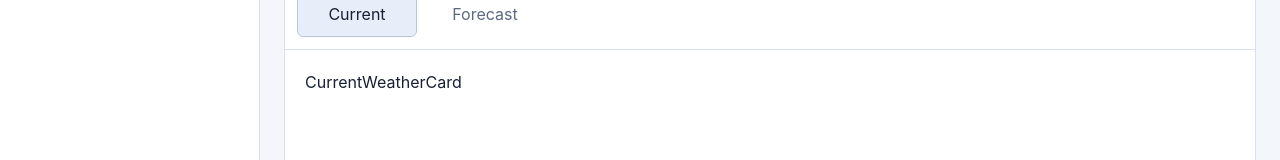
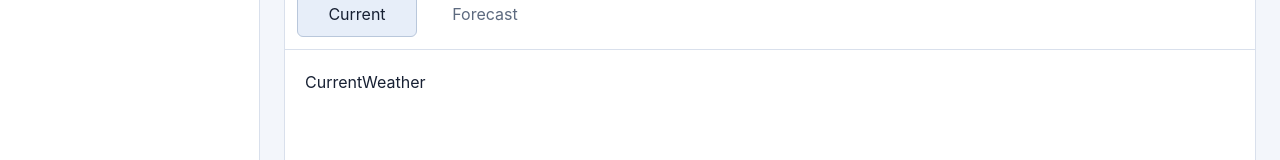
Before and after one commit to tihomirov/tg-weather, a React (Vite) app: page / in a window 1280 px wide. Shown: the part 132-292 px from the top of the page. Built offline with nearby package versions, Linux system fonts and the light colour scheme.

Commit message:
chore: rename CurrentWeatherCard -> CurrentWeather

```diff
--- a/src/App.tsx
+++ b/src/App.tsx
@@ -1,7 +1,7 @@
 import { useState, type FC } from 'react';
 import {
   CitySearch,
-  CurrentWeatherCard,
+  CurrentWeather,
   FavoritesList,
   Forecast,
 } from './features';
@@ -42,7 +42,7 @@ export const App: FC = () => {
           </div>
 
           <div className={styles.content}>
-            {activeTab === 'current' ? <CurrentWeatherCard /> : <Forecast />}
+            {activeTab === 'current' ? <CurrentWeather /> : <Forecast />}
           </div>
         </section>
       </main>
--- /dev/null
+++ b/src/features/current-weather/CurrentWeather.tsx
@@ -0,0 +1,5 @@
+import type { FC } from 'react';
+
+export const CurrentWeather: FC = () => {
+  return <div>CurrentWeather</div>;
+};
--- a/src/features/current-weather/CurrentWeatherCard.tsx
+++ /dev/null
@@ -1,5 +0,0 @@
-import type { FC } from 'react';
-
-export const CurrentWeatherCard: FC = () => {
-  return <div>CurrentWeatherCard</div>;
-};
--- a/src/features/current-weather/index.ts
+++ b/src/features/current-weather/index.ts
@@ -1 +1 @@
-export { CurrentWeatherCard } from './CurrentWeatherCard';
+export { CurrentWeather } from './CurrentWeather.tsx';
--- a/src/features/index.ts
+++ b/src/features/index.ts
@@ -1,4 +1,4 @@
 export { CitySearch } from './city-search';
-export { CurrentWeatherCard } from './current-weather';
+export { CurrentWeather } from './current-weather';
 export { FavoritesList } from './favorites-list';
 export { Forecast } from './forecast';
```
